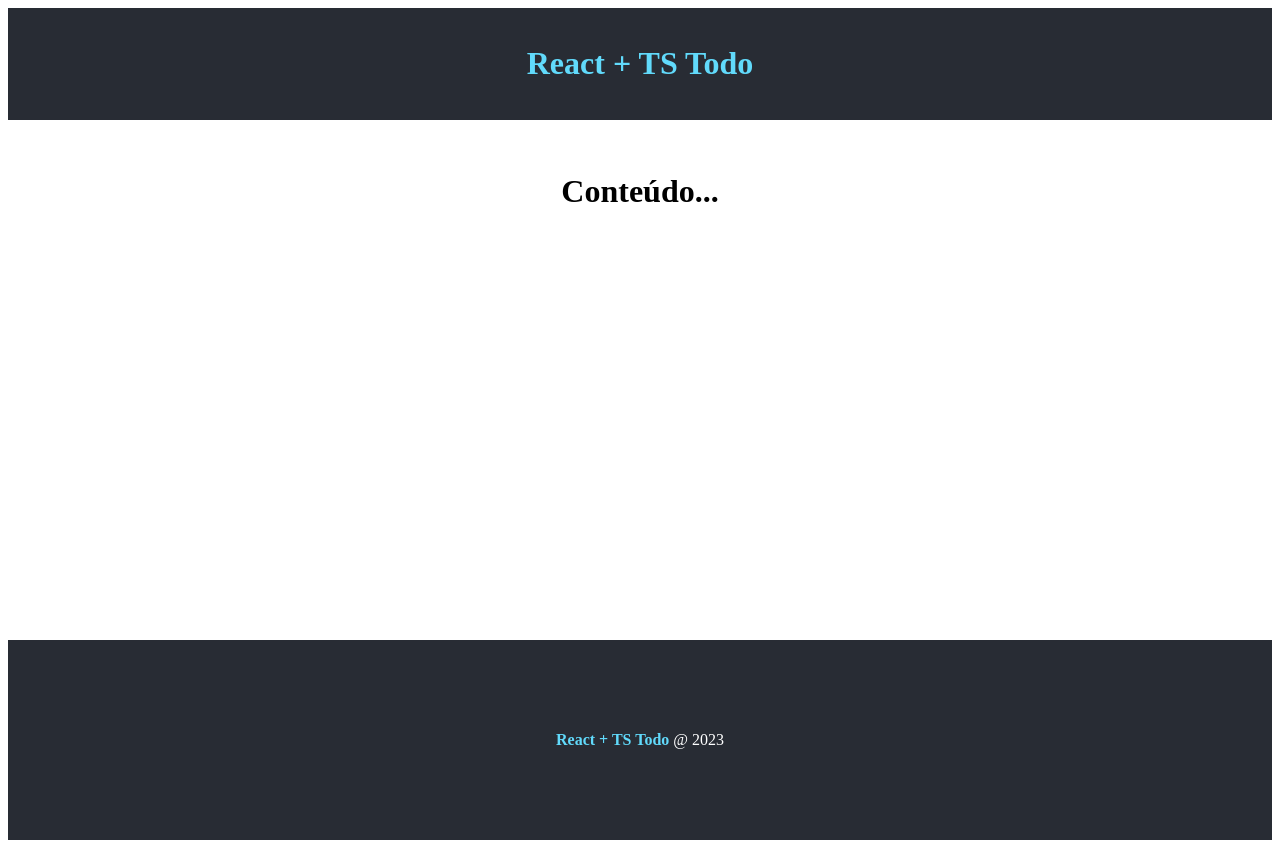
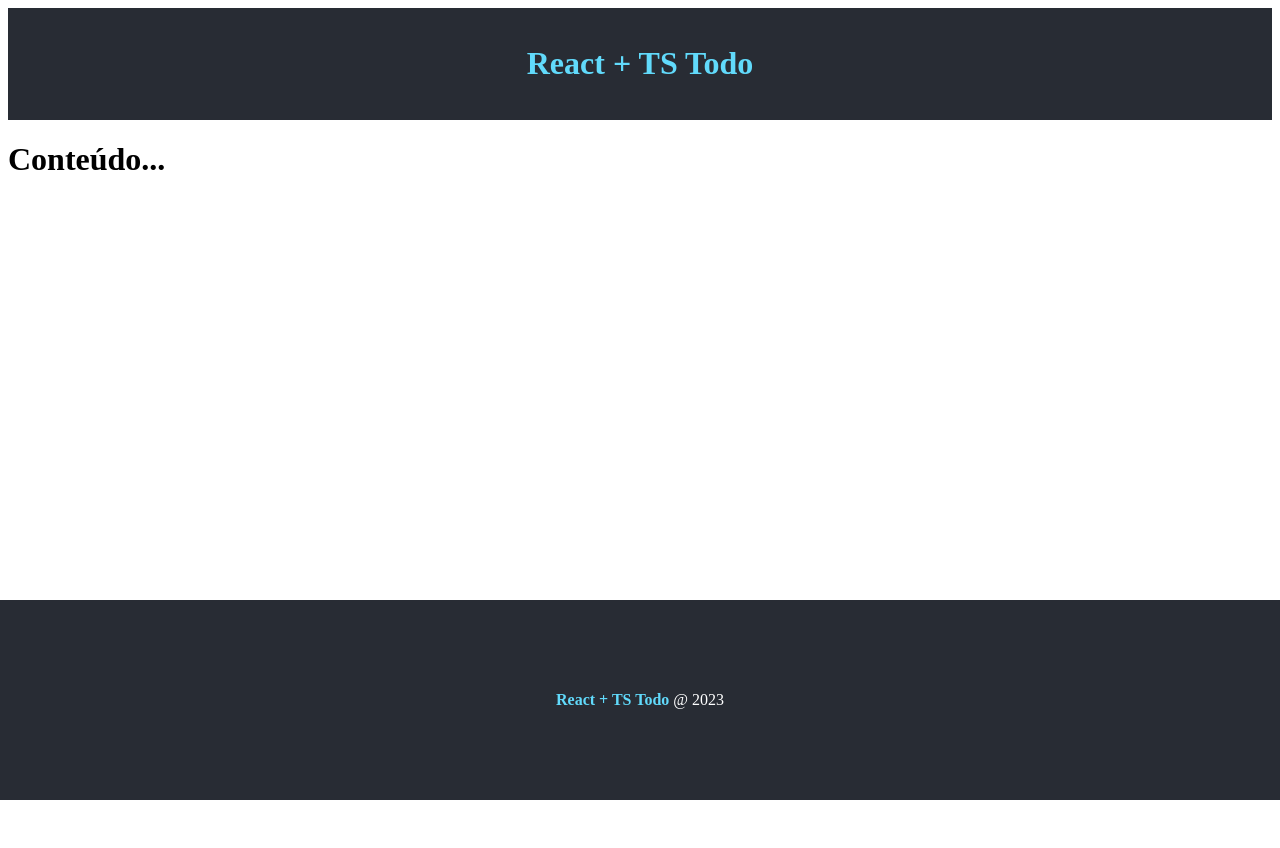
Before and after one commit to lucas-cercal/todo_list_react, a React (Create React App) app: page / in a window 1280 px wide. After the commit the page ends 800 px from the top, so only its background shows below. Built offline with nearby package versions, Linux system fonts and the light colour scheme.

Commit message:
fix: footer

```diff
--- a/src/App.module.css
+++ b/src/App.module.css
@@ -1,7 +1,23 @@
 .main {
-  min-height: 57vh;
-  text-align: center;
-  padding: 2em;
+  margin: 0;
+padding: 0;
+height: 100%;
+}
+#wrapper{
+min-height: 100%;
+position: relative;
+}
+div.body-content{
+  /** Altura do rodapé tem que ser igual a isso aqui e vice-versa **/
+padding-bottom: 100px;
+}
+footer{
+background: #ffab62;
+width: 100%;
+height: 100px;
+position: absolute;
+bottom: 0;
+left: 0;
 }
 
 .main h2 {
```
